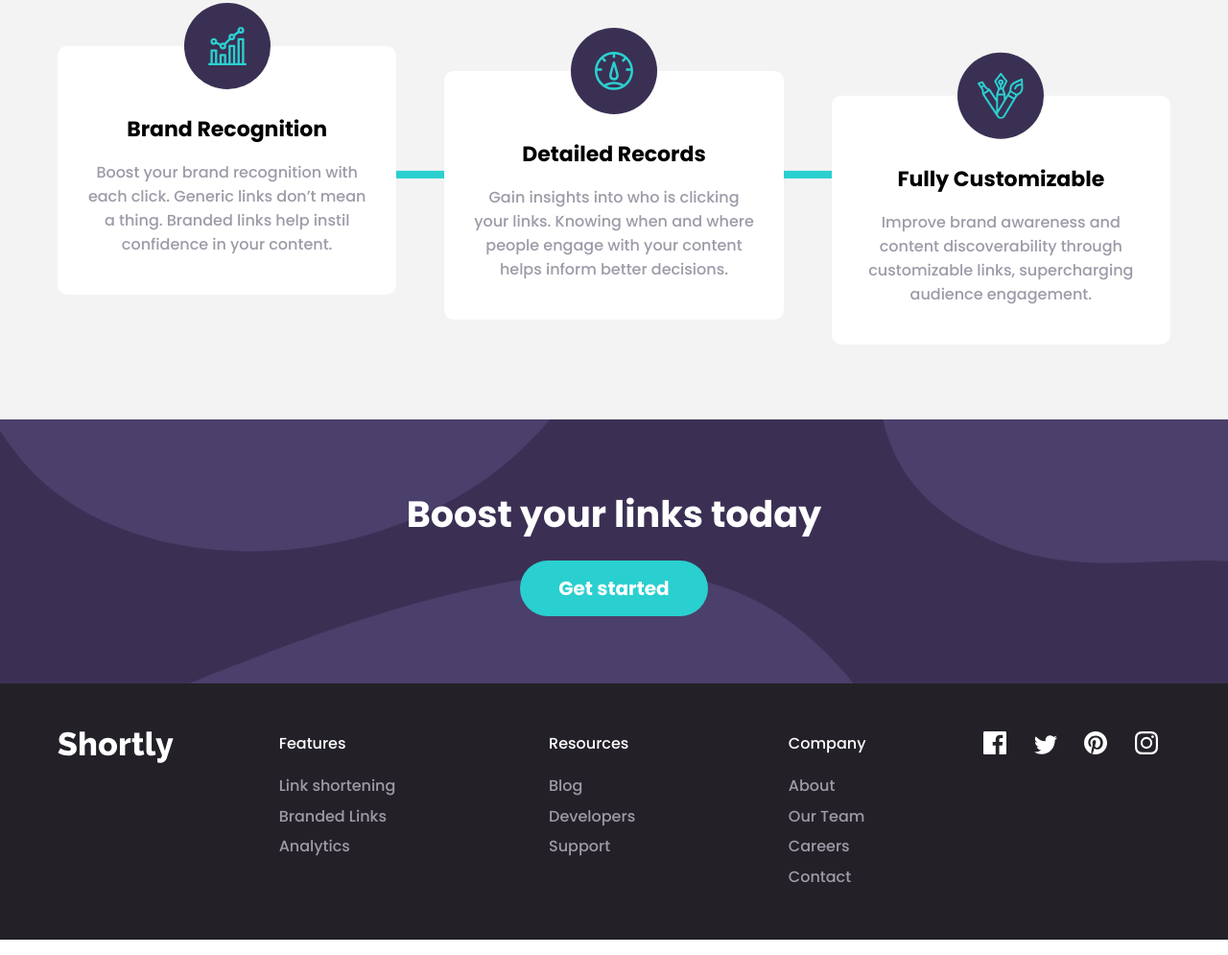
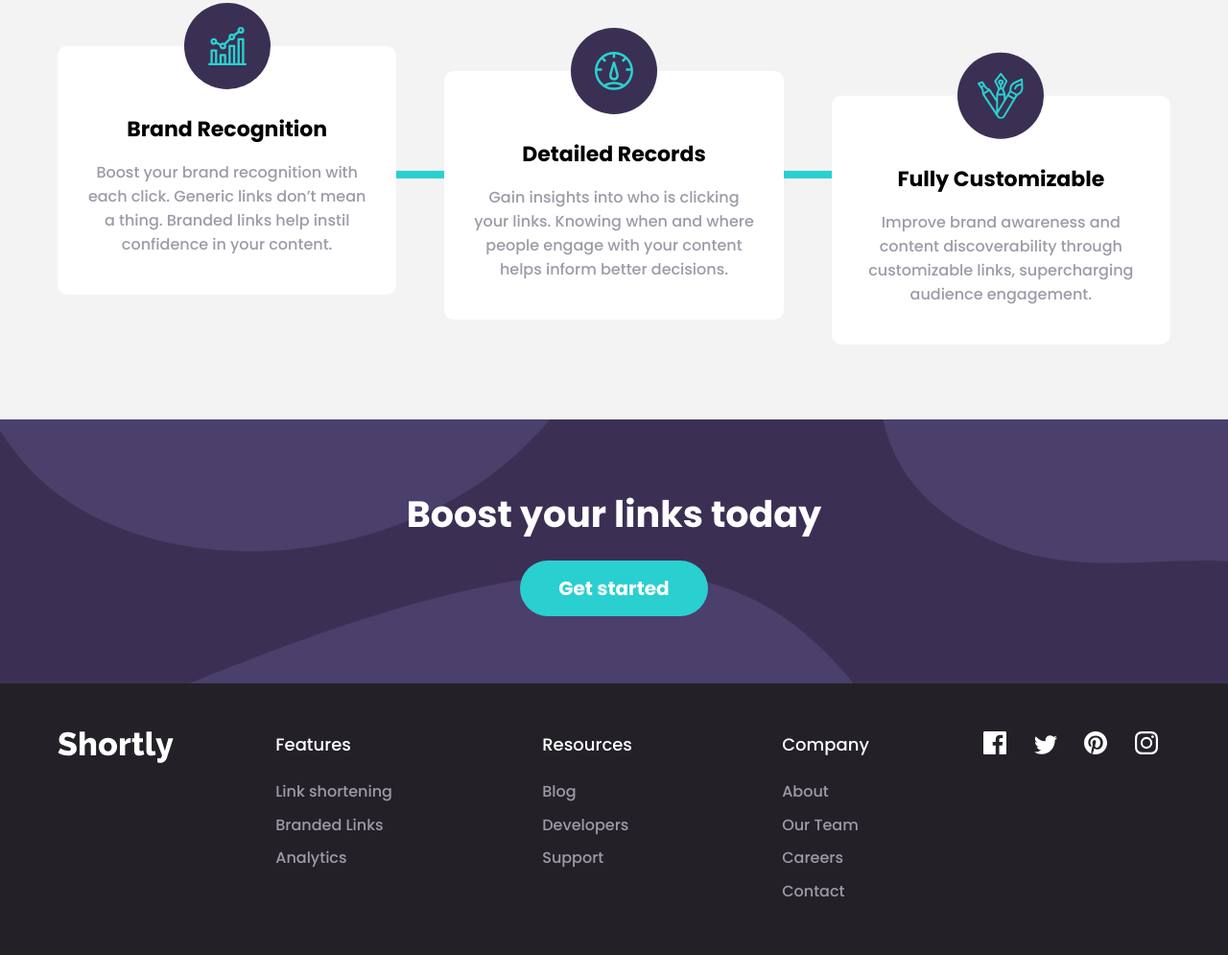
Before and after one commit to patroxfe/Shortly-URL-shortening-API, a plain HTML site: page index.html in a window 1280 px wide. Shown: the part 1189-2184 px from the top of the page at 96% size. Drawn offline with nearby package versions, Linux system fonts and the light colour scheme.

Commit message:
SEO patch

```diff
--- a/sass/main.scss
+++ b/sass/main.scss
@@ -390,6 +390,7 @@ button:hover {
 	}
 	&__logo {
 		fill: white;
+		margin-bottom: 5em;
 	}
 
 	&__quick-links {
@@ -403,13 +404,14 @@ button:hover {
 
 		span {
 			color: #fff;
-			font-size: 1.6rem;
-			padding: 1em 0;
+			font-size: 1.8rem;
+			margin: 0.4em 0;
 		}
 
 		a {
-			padding: 0.2em 0;
-			font-size: 1.6rem;
+			padding: 0.7em 1em;
+			margin: 0.1em 0;
+			font-size: 1.65rem;
 			text-decoration: none;
 			color: $grayishViolet;
 			transition: color 0.3s;
@@ -425,6 +427,8 @@ button:hover {
 			margin: 0 1.3em;
 			transition: color 0.3s;
 			cursor: pointer;
+			width: auto;
+			height: auto;
 		}
 	}
 }
@@ -673,6 +677,7 @@ button:hover {
 
 			span {
 				padding: 0;
+				margin: 0;
 				margin-bottom: 1em;
 			}
 
```
Also changed, not shown: css/main.css, 1 other file.
